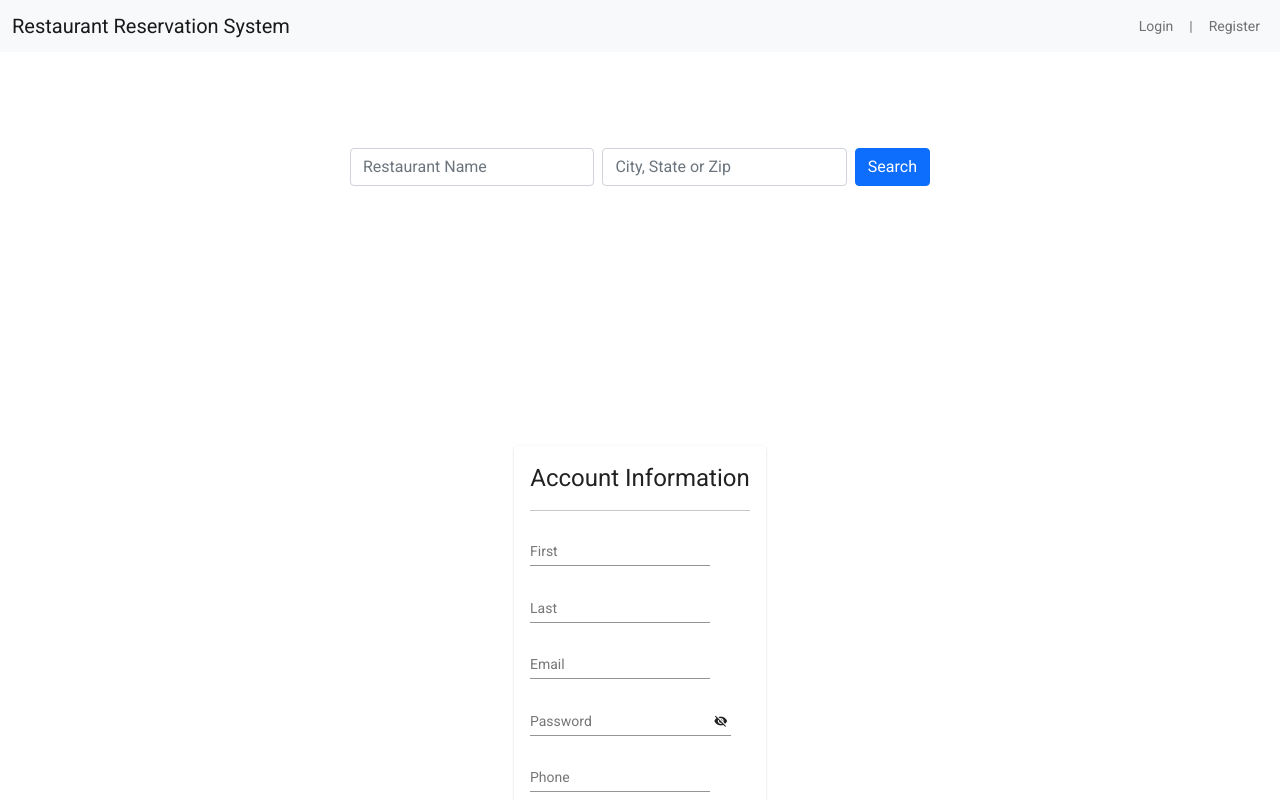
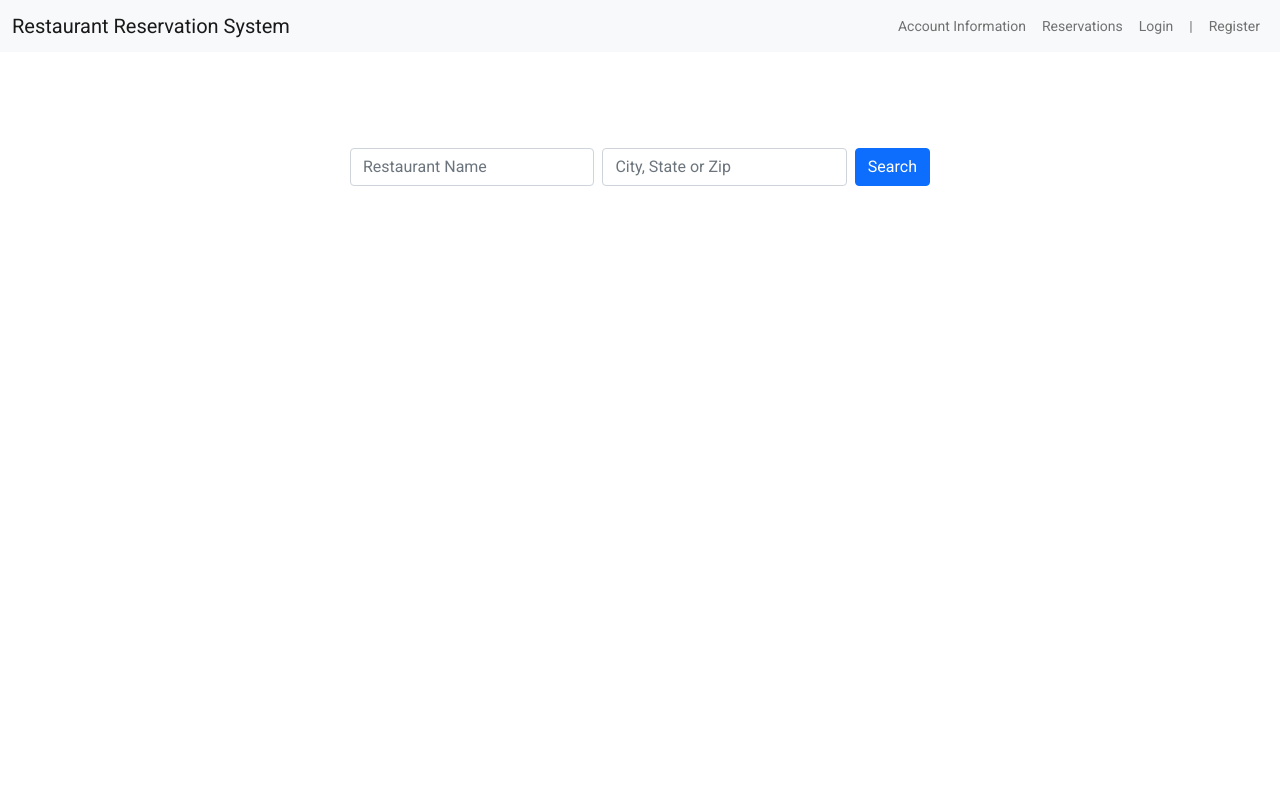
Before and after one commit to Team-Irie/Revature-Project-2-Frontend, an Angular app in the folder restaurant-reservation-system/: page / in a window 1280 px wide. Shown: the top 800 px of the page. Built offline with nearby package versions, Linux system fonts and the light colour scheme; no server answers.

Commit message:
adds a-tags for account and reservations(both)

```diff
--- a/restaurant-reservation-system/src/app/app.component.html
+++ b/restaurant-reservation-system/src/app/app.component.html
@@ -1,3 +1,2 @@
 <app-navbar></app-navbar>
 <router-outlet></router-outlet>
-<app-account-info-page></app-account-info-page>
--- a/restaurant-reservation-system/src/app/components/navbar/navbar.component.html
+++ b/restaurant-reservation-system/src/app/components/navbar/navbar.component.html
@@ -7,6 +7,15 @@
       </button>
       <div class="collapse navbar-collapse justify-content-end" id="navbarSupportedContent">
         <ul class="navbar-nav mb-2 mb-lg-0">
+          <li class=" nav-item">
+            <a class="nav-link" href="/app-account-info-page">Account Information</a>
+          </li>
+          <li class=" nav-item" *ngIf="showCustomer" >
+            <a class="nav-link" href="/customer-view-reservations">Reservations</a>
+          </li>
+          <li class=" nav-item" *ngIf="showManager" >
+            <a class="nav-link" href="/manager-view-reservations">Reservations</a>
+          </li>
           <li class="nav-item">
             <a class="nav-link" href="/login">Login</a>
           </li>
--- a/restaurant-reservation-system/src/app/components/navbar/navbar.component.ts
+++ b/restaurant-reservation-system/src/app/components/navbar/navbar.component.ts
@@ -7,6 +7,9 @@ import { Component, OnInit } from '@angular/core';
 })
 export class NavbarComponent implements OnInit {
 
+  showCustomer: boolean = false;
+  showManager: boolean = true;
+
   constructor() { }
 
   ngOnInit(): void {
```
